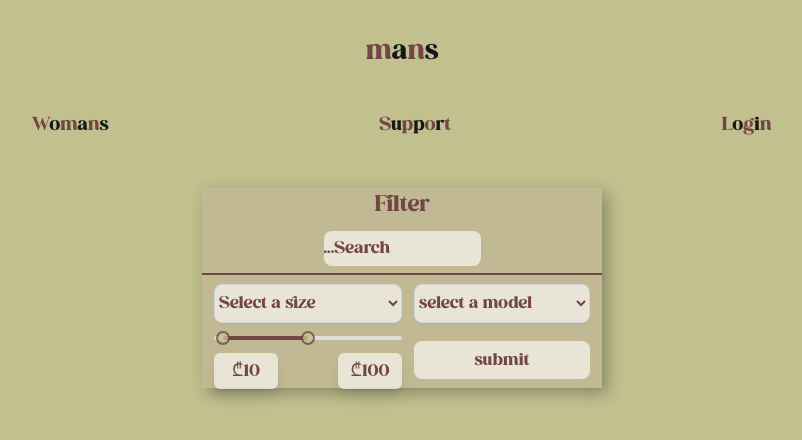
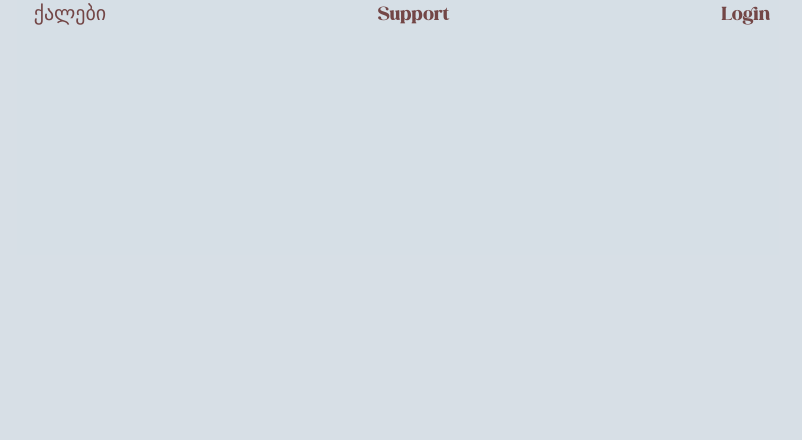
Before and after one commit to DarkSidedMangoose/Next-js-Front--Working--Inspect, a Next.js app: page /gender/mans in a window 1280 px wide. Shown: the top 440 px of the page, without its empty margins (238-1040 px from the left). Built offline with nearby package versions, Linux system fonts and the light colour scheme.

Commit message:
start over

```diff
--- a/app/gender/[gender]/_resources/dropDowns.tsx
+++ b/app/gender/[gender]/_resources/dropDowns.tsx
@@ -22,7 +22,7 @@ const DropDowns: React.FC<DropDownSizesProps> = ({
       <select
         value={selected}
         onChange={onChange}
-        className="block w-full mt-1 border bg-[#ffffffa0]  border-gray-300 h-5/6 rounded-lg shadow-sm  outline-none"
+        className="block w-full mt-1 border bg-[#ffffffa0]  border-gray-300 h-5/6 rounded-lg   outline-none shadow-custom-shadow"
       >
         <option value="" disabled>
           {whichOne === "size" ? "Select a size" : "select a model"}
--- a/app/gender/[gender]/_resources/navbarSlide.tsx
+++ b/app/gender/[gender]/_resources/navbarSlide.tsx
@@ -14,7 +14,7 @@ const NavbarSlide: React.FC<{
           : navbarClicked === false
           ? "animation-back"
           : "hidden"
-      } text-2xl  h-full right-0 fixed z-10 bg-[#734646] w-[70%]   text-colorLightGreen  flex-col   `}
+      } text-2xl  top-0 h-full right-0 fixed z-30 bg-[#a6b9c9e6]   w-[70%]   text-black  flex-col   `}
     >
       <div className="w-full h-1/2 justify-evenly  items-center  relative flex flex-col ">
         <p
--- a/app/gender/[gender]/_resources/priceSlider.tsx
+++ b/app/gender/[gender]/_resources/priceSlider.tsx
@@ -34,14 +34,14 @@ const PriceSlider: React.FC = () => {
           },
         ]}
       />
-      <div className="flex justify-between w-full mt-4">
+      <div className="flex justify-between w-full mt-4 ">
         <div className="relative">
-          <div className="absolute -bottom-7 left-0 w-16 bg-[#ffffffa0] text-center text-mainTextCol p-1 rounded-md shadow-lg text-lg">
+          <div className="absolute -bottom-7 left-0 w-16 bg-[#ffffffa0] text-center text-mainTextCol p-1 rounded-md  shadow-custom-shadow text-lg">
             ₾{priceRange[0]}
           </div>
         </div>
         <div className="relative">
-          <div className="absolute -bottom-7 right-0 w-16 bg-[#ffffffa0] text-center text-mainTextCol p-1 rounded-md shadow-lg text-lg">
+          <div className="absolute -bottom-7 right-0 w-16 bg-[#ffffffa0] text-center text-mainTextCol p-1 rounded-md shadow-custom-shadow text-lg">
             ₾{priceRange[1]}
           </div>
         </div>
--- a/app/gender/[gender]/page.tsx
+++ b/app/gender/[gender]/page.tsx
@@ -7,6 +7,7 @@ import { useState, useEffect } from "react";
 import PriceSlider from "./_resources/priceSlider";
 import Link from "next/link";
 import NavbarSlide from "./_resources/navbarSlide";
+import GenderSection from "./_resources/section";
 
 interface GenderProductProps {
   params: Promise<{ gender: string }>;
@@ -16,14 +17,11 @@ const GenderProduct: React.FC<GenderProductProps> = ({ params }) => {
   const [size, setSize] = useState<string>("");
   const [model, setModel] = useState<string>("");
   const [identifyGenderWhole, setIdentifyGenderWhole] = useState<string>("");
-  const [identifyGender, setIdentifyGender] = useState<string[]>([]);
   const [navbarClicked, setNavbarClicked] = useState<boolean | null>(null);
 
   useEffect(() => {
     async function fetchData() {
-      const gender = (await params).gender.split("");
       const genderWhole = (await params).gender;
-      setIdentifyGender(gender);
       setIdentifyGenderWhole(genderWhole);
     }
     fetchData();
@@ -34,7 +32,7 @@ const GenderProduct: React.FC<GenderProductProps> = ({ params }) => {
   const sizes = ["sm", "m", "lg", "xl", "2xl"];
   const models = ["Zara", "Boss", "Levi's", "Calvin Klein"];
   const navs = [
-    `${identifyGenderWhole === "womans" ? "Mans" : "Womans"}`,
+    `${identifyGenderWhole === "womans" ? "მამაკაცები" : "ქალები"}`,
     "Support",
     "Login",
   ];
@@ -46,30 +44,27 @@ const GenderProduct: React.FC<GenderProductProps> = ({ params }) => {
   };
 
   return (
-    <div className="bg-colorLightGreen w-screen h-screen flex flex-col items-center">
+    <div className="bg-[#a6b9c974] w-screen h-screen mainGridGender">
       <NavbarSlide
         navbarClicked={navbarClicked}
         onClickHandler={handleNavbarClick}
       />
-      <header className="flex w-full   h-[100px]  text-3xl justify-center items-center font-vintage">
-        {identifyGender.map((e, i) => (
-          <p
-            className={`${i === 0 || i % 2 === 0 ? "text-mainTextCol" : ""}`}
-            key={i}
-          >
-            {e}
-          </p>
-        ))}
-      </header>
-      <aside className="w-full h-12 flex justify-end items-center  ">
+      {/* <header className="flex w-full    h-[100px]   text-3xl justify-center items-center  font-vintage rounded-bl-xl rounded-br-xl text-mainTextCol">
+        <div className="w-[95%] h-[90%] bg-[#ecf0f1] flex justify-center items-center rounded-2xl shadow-all-directions">
+          {identifyGenderWhole}
+        </div>
+      </header> */}
+      <aside className="w-full h-full flex justify-end items-center    ">
         <Image
           src={Navbar}
           onClick={() => setNavbarClicked(true)}
           alt="navbar"
-          className="h-full w-auto pr-3 xsToMedium:hidden"
+          className={` h-[50px] w-auto mr-[2%] xsToMedium:hidden  z-20 opacity-90 rounded-2xl ${
+            navbarClicked ? "hidden" : ""
+          }`}
         />
         <nav className="w-full h-full null:hidden xsToMedium:flex ">
-          <ul className="w-full h-full flex justify-evenly items-center text-xl">
+          <ul className="w-full h-full flex justify-evenly  text-xl">
             {navs.map((char, index) => (
               <Link
                 key={char}
@@ -84,35 +79,30 @@ const GenderProduct: React.FC<GenderProductProps> = ({ params }) => {
                 }`}
               >
                 <ul key={index} className="flex cursor-pointer">
-                  {char.split("").map((charNd, indexNd) => (
-                    <p
-                      key={indexNd}
-                      className={`${
-                        indexNd === 0 || indexNd % 2 === 0
-                          ? "text-mainTextCol"
-                          : null
-                      }`}
-                    >
-                      {charNd}
+                  <p key={index} className={`${"text-mainTextCol"}`}>
+                    {char}
                   </p>
-                  ))}
                 </ul>
               </Link>
             ))}
           </ul>
         </nav>
       </aside>
-      <section
+      {/* <section
         style={{ fontFamily: "Vintage", transition: "ease-in 0.5s" }}
-        className="w-full xsToMedium:w-[400px] h-[200px] mt-10 bg-background shadow-bottom-right text-mainTextCol text-2xl grid-section "
+        className="w-[95%] xsToMedium:w-[400px] h-[250px] bg-[#e74d3c2d]  text-mainTextCol text-2xl  rounded-lg flex justify-center items-center "
       >
-        <article className="w-full flex justify-center Genders-first">
-          <h1 className="w-auto h-1/6">Filter</h1>
+        <div className="w-[96%] h-[96%]  rounded-xl shadow-all-directions">
+          <div className="grid-section w-full h-full">
+            <article className="w-full flex justify-center Genders-first  items-center">
+              <h1 className="w-auto h-1/2   pl-5 pr-5  border-mainTextCol">
+                Filter
+              </h1>
             </article>
             <div className="w-full h-full border-b-2 border-mainTextCol flex justify-center Genders-second">
               <input
                 type="text"
-            className="w-50% h-5/6 bg-[#ffffffa0] rounded-lg opacity-100 text-sm text-mainTextCol outline-none placeholder-style"
+                className="w-50% h-5/6 bg-[#ffffffa0] rounded-lg opacity-100 shadow-custom-shadow text-sm text-mainTextCol outline-none placeholder-style"
                 placeholder="...Search"
               />
             </div>
@@ -138,14 +128,17 @@ const GenderProduct: React.FC<GenderProductProps> = ({ params }) => {
             <div className="w-full h-full flex  Genders-sixth justify-center items-center ">
               <button
                 type="submit"
-            className="w-[calc(100%-1.5rem)] h-[68%] text-lg bg-[#ffffffa0] rounded-lg"
+                className="w-[calc(100%-1.5rem)] h-[68%] text-lg bg-[#ffffffa0] shadow-custom-shadow rounded-lg"
               >
                 submit
               </button>
             </div>
-      </section>
-      <main></main>
-      <footer></footer>
+          </div>
+        </div>
+      </section> */}
+      {/* <main className="w-[95%] h-full">
+        <GenderSection />
+      </main> */}
     </div>
   );
 };
--- a/app/gender/[gender]/styles.css
+++ b/app/gender/[gender]/styles.css
@@ -7,6 +7,17 @@
 
 .font-vintage {
   font-family: "Vintage" !important;
+}
+.mainGridGender {
+  display: grid;
+  place-items: center;
+  grid-template-rows: 1fr;
+  grid-template-columns: 1fr;
+}
+.gridOfGenderSection {
+  display: grid;
+  grid-template-columns: 1fr 1fr;
+  grid-template-rows: auto;
 }
 
 .placeholder-style::placeholder {
--- a/app/main/page.tsx
+++ b/app/main/page.tsx
@@ -7,7 +7,7 @@ import Link from "next/link";
 
 export default function page() {
   return (
-    <div className=" MainPageContainerGridding bg-colorLightGreen">
+    <div className=" MainPageContainerGridding bg-[#a6b9c974]">
       <Link
         href="/gender/womans"
         className="w-full h-full flex justify-end items-top grid-1-element"
--- a/tailwind.config.ts
+++ b/tailwind.config.ts
@@ -17,12 +17,16 @@ export default {
       boxShadow: {
         "left-top": "-5px -5px 15px rgba(0, 0, 0, 0.3)",
         "bottom-right": "5px 5px 15px rgba(0, 0, 0, 0.3)",
+        "all-directions": "0 0 10px 10px rgba(0, 0, 0, 0.5)",
+        "custom-shadow": "0 5px 2px rgba(0, 0, 0, 0.1)",
       },
       colors: {
         background: "#bead9f5c",
         colorLightGreen: "#C1C08E",
         colorBrown: "#281B0D",
         mainTextCol: "#734646",
+        blueGray: "#607D8B",
+        brown: "#8A6D3B",
         foreground: "var(--foreground)",
       },
     },
```
Also changed, not shown: app/gender/[gender]/_resources/section.tsx (added, +27 -0 lines), public/coat.png (added), 1 other file (tests, documents, lock files or other folders). Lines whose indentation alone changed are shown as unchanged.
